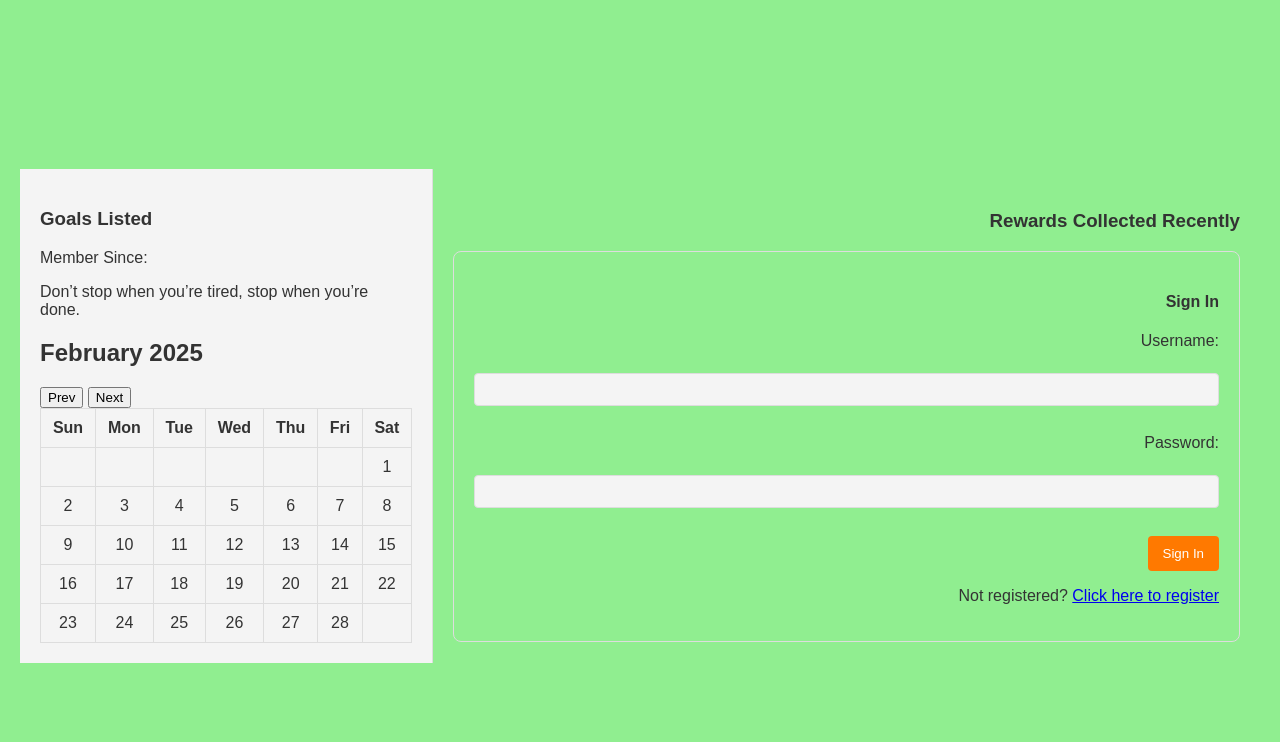
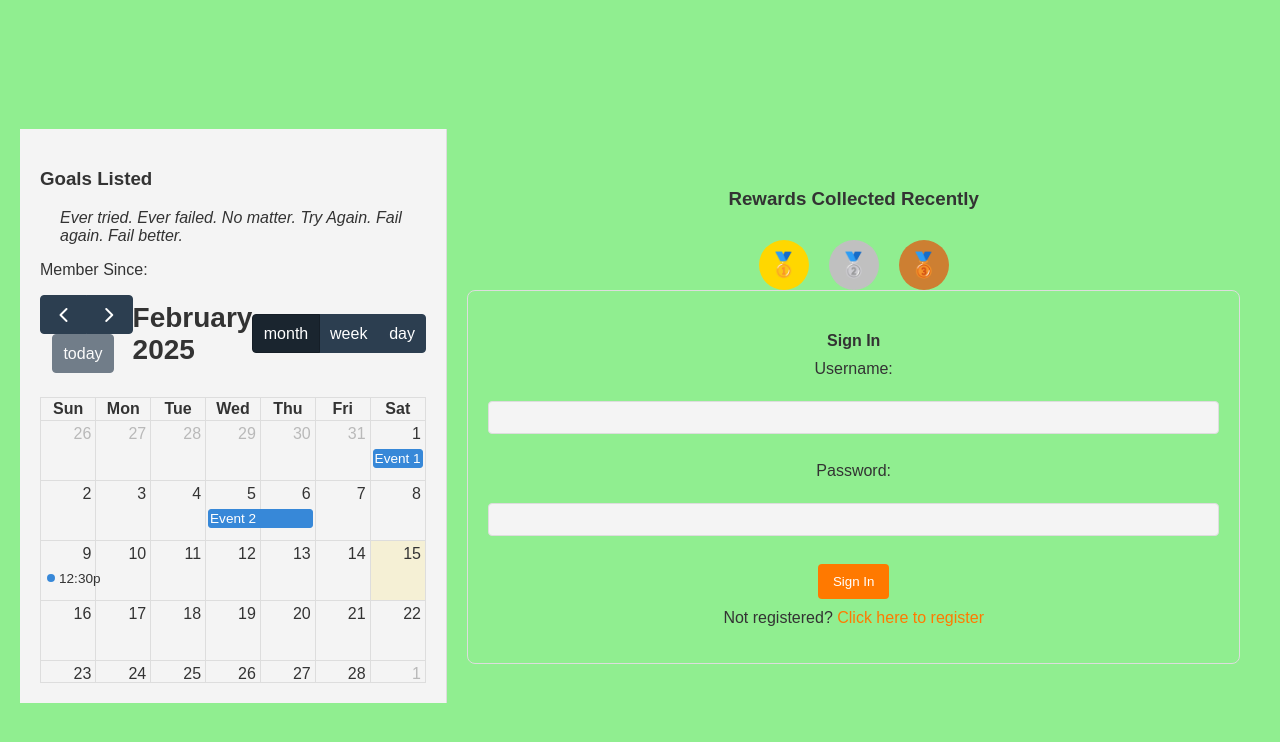
Before and after one commit to nakucoder/senseiNiko, a plain HTML site: page index.html in a window 1280 px wide. Shown: the part 90-832 px from the top of the page. Drawn offline with nearby package versions, Linux system fonts and the light colour scheme.

Commit message:
updated the calendar to make it more functional, added more motivational quotes, added medal field with medals under rewards collected recently

```diff
--- a/index.html
+++ b/index.html
@@ -5,6 +5,45 @@
     <meta name="viewport" content="width=device-width, initial-scale=1.0">
     <title>iPal Gym Trainer</title>
     <link rel="stylesheet" href="style.css">
+    <link href='https://cdn.jsdelivr.net/npm/fullcalendar@5.10.1/main.min.css' rel='stylesheet' />
+    <script src='https://cdn.jsdelivr.net/npm/fullcalendar@5.10.1/main.min.js'></script>
+    <style>
+        #calendar {
+            max-width: calc(900px + 5cm); /* Adjust width */
+            height: calc(100% + 2cm); /* Adjust height */
+            margin: 0 auto;
+        }
+        .quote {
+            font-style: italic;
+            margin-top: 10px; /* Adjust spacing as needed */
+            margin-left: 20px; /* Indent the quote */
+        }
+        .podium {
+            display: flex;
+            justify-content: center;
+            align-items: flex-end;
+            margin-top: 20px;
+        }
+        .medal {
+            width: 50px;
+            height: 50px;
+            display: flex;
+            justify-content: center;
+            align-items: center;
+            font-size: 24px;
+            border-radius: 50%;
+            margin: 0 10px;
+        }
+        .gold {
+            background-color: gold;
+        }
+        .silver {
+            background-color: silver;
+        }
+        .bronze {
+            background-color: #cd7f32;
+        }
+    </style>
 </head>
 <body>
     <!-- Header Section -->
@@ -48,38 +87,24 @@
             <div class="user-info">
                 <h3>Goals Listed</h3>
                 <ul></ul>
+                <p class="quote" id="motivational-quote"></p> <!-- Quote is now inside the user-info div -->
                 <p>Member Since: <span id="member-since"></span></p>
-                <p id="motivational-quote"></p>
             </div>
 
-            <div class="calendar">
-                <!-- Calendar Header -->
-                <h2></h2>
-                <button id="prev-month">Prev</button>
-                <button id="next-month">Next</button>
-                <table>
-                    <thead>
-                        <tr>
-                            <th>Sun</th>
-                            <th>Mon</th>
-                            <th>Tue</th>
-                            <th>Wed</th>
-                            <th>Thu</th>
-                            <th>Fri</th>
-                            <th>Sat</th>
-                        </tr>
-                    </thead>
-                    <tbody>
-                        <!-- Calendar days will be dynamically generated here -->
-                    </tbody>
-                </table>
-            </div>
+            <!-- New FullCalendar Container -->
+            <div id="calendar"></div>
         </div>
 
         <div class="right-side">
             <div class="rewards">
                 <h3>Rewards Collected Recently</h3>
                 <div class="badge-container"></div>
+
+                <div class="podium">
+                    <div class="medal gold">🥇</div>
+                    <div class="medal silver">🥈</div>
+                    <div class="medal bronze">🥉</div>
+                </div>
 
                 <div class="sign-in">
                     <h4>Sign In</h4>
@@ -97,81 +122,56 @@
     </main>
 
     <script>
-        // Initialize the current date
-        const calendarTable = document.querySelector('.calendar table tbody');
-        const motivationalQuote = document.getElementById("motivational-quote");
-        let currentDate = new Date();
+        document.addEventListener('DOMContentLoaded', function() {
+            var calendarEl = document.getElementById('calendar');
 
-        // Set a motivational quote
-        const quotes = [
-            "Success is the sum of small efforts, repeated day in and day out.",
-            "The only bad workout is the one that didn’t happen.",
-            "Push yourself, because no one else is going to do it for you.",
-            "Don’t stop when you’re tired, stop when you’re done."
-        ];
-        motivationalQuote.textContent = quotes[Math.floor(Math.random() * quotes.length)];
+            var calendar = new FullCalendar.Calendar(calendarEl, {
+                initialView: 'dayGridMonth',
+                headerToolbar: {
+                    left: 'prev,next today',
+                    center: 'title',
+                    right: 'dayGridMonth,timeGridWeek,timeGridDay'
+                },
+                events: [
+                    {
+                        title: 'Event 1',
+                        start: '2025-02-01'
+                    },
+                    {
+                        title: 'Event 2',
+                        start: '2025-02-05',
+                        end: '2025-02-07'
+                    },
+                    {
+                        title: 'Event 3',
+                        start: '2025-02-09T12:30:00',
+                        allDay: false // will make the time show
+                    }
+                ]
+            });
 
-        // Render the calendar for the current month
-        function renderCalendar() {
-            // Get the first day of the month and number of days in the month
-            const firstDay = new Date(currentDate.getFullYear(), currentDate.getMonth(), 1);
-            const lastDay = new Date(currentDate.getFullYear(), currentDate.getMonth() + 1, 0);
-            const daysInMonth = lastDay.getDate();
-            const firstDayOfWeek = firstDay.getDay();
+            calendar.render();
 
-            // Clear the previous calendar
-            calendarTable.innerHTML = '';
+            const quotes = [
+                "You miss 100% of the shots you don’t take.",
+                "The journey of a thousand miles begins with one step.",
+                "Believe you can and you're halfway there.",
+                "Success is not final, failure is not fatal: It is the courage to continue that counts.",
+                "You miss 100% of the shots you don’t take.",
+                "It’s not whether you get knocked down, it’s whether you get up.",
+                "Winners never quit and quitters never win.",
+                "Persistence can change failure into extraordinary achievement.",
+                "Nobody who ever gave his best regretted it.",
+                "The harder the battle, the sweeter the victory.",
+                "If you can believe it, the mind can achieve it.",
+                "There may be people that have more talent than you, but there’s no excuse for anyone to work harder than you do.",
+                "Ever tried. Ever failed. No matter. Try Again. Fail again. Fail better."
+            ];
 
-            // Create the table rows for the calendar
-            let row = document.createElement('tr');
-
-            // Add empty cells for the days before the first day of the month
-            for (let i = 0; i < firstDayOfWeek; i++) {
-                row.appendChild(document.createElement('td'));
-            }
-
-            // Add the days of the current month
-            for (let day = 1; day <= daysInMonth; day++) {
-                if (row.children.length === 7) {
-                    calendarTable.appendChild(row);
-                    row = document.createElement('tr');
-                }
-
-                const cell = document.createElement('td');
-                cell.textContent = day;
-                cell.addEventListener('click', () => alert(`You selected: ${currentDate.getMonth() + 1}/${day}/${currentDate.getFullYear()}`)); // Simple click event for selecting a date
-                row.appendChild(cell);
-            }
-
-            // Append the last row if it has any remaining cells
-            if (row.children.length > 0) {
-                calendarTable.appendChild(row);
-            }
-
-            // Update the header to reflect the current month
-            const monthYear = document.querySelector('.calendar h2');
-            const months = ['January', 'February', 'March', 'April', 'May', 'June', 'July', 'August', 'September', 'October', 'November', 'December'];
-            monthYear.textContent = `${months[currentDate.getMonth()]} ${currentDate.getFullYear()}`;
-        }
-
-        // Navigate to the previous month
-        function prevMonth() {
-            currentDate.setMonth(currentDate.getMonth() - 1);
-            renderCalendar();
-        }
-
-        // Navigate to the next month
-        function nextMonth() {
-            currentDate.setMonth(currentDate.getMonth() + 1);
-            renderCalendar();
-        }
-
-        // Initial render of the calendar
-        renderCalendar();
-
-        // Attach event listeners to the navigation buttons
-        document.querySelector('#prev-month').addEventListener('click', prevMonth);
-        document.querySelector('#next-month').addEventListener('click', nextMonth);
+            const quoteElement = document.getElementById("motivational-quote");
+            const randomIndex = Math.floor(Math.random() * quotes.length);
+            quoteElement.textContent = quotes[randomIndex];
+        });
 
         // Dark mode functionality
         const darkModeToggle = document.getElementById("switch");
--- a/script.js
+++ b/script.js
@@ -155,3 +155,5 @@ if (colorModeSwitch) {
         document.body.classList.toggle('dark-mode');
     });
 }
+
+// CSS code moved to style.css
--- a/style.css
+++ b/style.css
@@ -200,9 +200,15 @@ main {
   transition: background-color 0.3s ease; /* Smooth transitions */
 }
 
+#calendar {
+  max-width: calc(900px + 5cm); /* Adjust width */
+  height: calc(100% + 2cm); /* Adjust height */
+  margin: 0 auto;
+}
+
 /* Rewards */
 .rewards {
-  text-align: right;
+  text-align: center; /* Center the text and podium */
   margin-top: 20px; /* Added margin */
 }
 
@@ -480,3 +486,139 @@ body.dark-mode .menu {
 .box3 {
   background-color: blue;
 }
+
+/* Podium */
+.podium {
+  display: flex;
+  justify-content: center;
+  align-items: flex-end;
+  margin-top: 10px; /* Adjust margin as needed */
+}
+
+.medal {
+  width: 50px;
+  height: 50px;
+  display: flex;
+  justify-content: center;
+  align-items: center;
+  font-size: 24px;
+  border-radius: 50%;
+  margin: 0 10px;
+}
+
+.gold {
+  background-color: gold;
+}
+
+.silver {
+  background-color: silver;
+}
+
+.bronze {
+  background-color: #cd7f32;
+}
+
+/* Rewards Section */
+.rewards {
+  text-align: center; /* Center the text and podium */
+  margin-top: 20px;
+}
+
+.rewards h3 {
+  margin-bottom: 10px;
+}
+
+.rewards .badge-container {
+  display: flex;
+  justify-content: flex-end;
+  gap: 10px;
+}
+
+.rewards .podium {
+  display: flex;
+  justify-content: center;
+  align-items: flex-end;
+  margin-top: 20px;
+}
+
+.rewards .medal {
+  width: 50px;
+  height: 50px;
+  display: flex;
+  justify-content: center;
+  align-items: center;
+  font-size: 24px;
+  border-radius: 50%;
+  margin: 0 10px;
+}
+
+.rewards .gold {
+  background-color: gold;
+}
+
+.rewards .silver {
+  background-color: silver;
+}
+
+.rewards .bronze {
+  background-color: #cd7f32;
+}
+
+.rewards .sign-in {
+  padding: 20px;
+  border: 1px solid var(--color-border);
+  border-radius: 8px;
+  transition: border-color 0.3s ease;
+}
+
+.rewards .sign-in h4 {
+  margin-bottom: 10px;
+}
+
+.rewards .sign-in label {
+  display: block;
+  margin-bottom: 5px;
+  color: var(--color-text);
+  transition: color 0.3s ease;
+}
+
+.rewards .sign-in input[type="text"],
+.rewards .sign-in input[type="password"] {
+  width: 100%;
+  padding: 8px;
+  margin-bottom: 10px;
+  border: 1px solid var(--color-border);
+  border-radius: 4px;
+  box-sizing: border-box;
+  background-color: var(--color-bg2);
+  color: var(--color-text);
+  transition: background-color 0.3s ease, border-color 0.3s ease, color 0.3s ease;
+}
+
+.rewards .sign-in input[type="submit"] {
+  background-color: var(--color-toggle-accent);
+  color: white;
+  padding: 10px 15px;
+  border: none;
+  border-radius: 4px;
+  cursor: pointer;
+  transition: background-color 0.3s ease;
+}
+
+.rewards .sign-in input[type="submit"]:hover {
+  background-color: darken(var(--color-toggle-accent), 10%);
+}
+
+.rewards .sign-in p {
+  margin-top: 10px;
+}
+
+.rewards .sign-in a {
+  color: var(--color-toggle-accent);
+  text-decoration: none;
+  transition: color 0.3s ease;
+}
+
+.rewards .sign-in a:hover {
+  color: darken(var(--color-toggle-accent), 10%);
+}
```
Also changed, not shown: about.html (+1 -1 lines), contact.html (+50 -0 lines).
